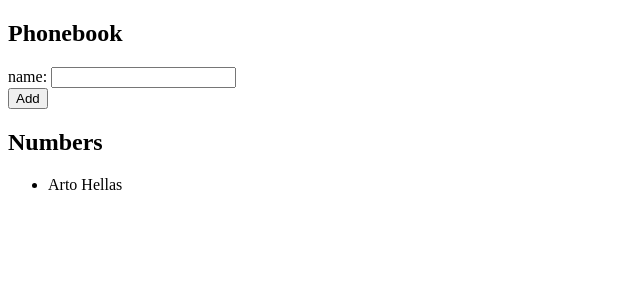
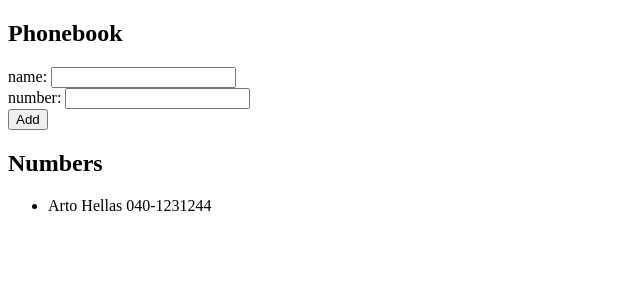
Before and after one commit to oliverhertzberg/Osa2, a React (Create React App) app: page / in a window 1280 px wide. Shown: the top 300 px of the page, without its empty margins (0-640 px from the left). Built offline with nearby package versions, Linux system fonts and the light colour scheme.

Commit message:
tehtävä2.8

```diff
--- a/src/App.js
+++ b/src/App.js
@@ -3,43 +3,58 @@ import {useState} from 'react'
 const App = () => {
   const [persons, setPersons] = useState([{
     name: 'Arto Hellas',
+    number: '040-1231244'
   }])
   const [newName, setNewName] = useState('')
+  const [newNum, setNewNum] = useState('')
 
   const handleNameChange = (e) => {
     console.log(e.target.value)
     setNewName(e.target.value)
   }
+  const handleNumChange = (e) => {
+    console.log(e.target.value)
+    setNewNum(e.target.value)
+  }
 
-  const addName = (e) => {
-    console.log('button clicked')
+  const addPerson = (e) => {
     e.preventDefault()
     const nameCheck = persons.map(person => person.name);
-      return nameCheck.includes(newName)
-        ? alert(`The name "${newName}" is already in use, please type in another name.`)
-        : (
-          setPersons(persons.concat({
-            name: newName,
-          })),
-          setNewName('')
-        )
+    const numCheck = persons.map(person => person.number);
+
+    if (nameCheck.includes(newName)) {
+      alert(`The name "${newName}" is already in use, please type in another name.`)
+    } else if (numCheck.includes(newNum)) {
+      alert(`The number "${newNum}" is already in use, please type in another one.`)
+    } else {
+      setPersons(persons.concat({
+        name: newName,
+        number: newNum,
+      }))
+      setNewName('')
+      setNewNum('')
+    }
+
   }
 
 
   return (
     <div>
       <h2>Phonebook</h2>
-      <form onSubmit={addName}>
+      <form onSubmit={addPerson}>
         <div>
           name: <input value={newName} onChange={handleNameChange} />
         </div>
         <div>
-          <button type='submit' onClick={addName}>Add</button>
+          number: <input value={newNum} onChange={handleNumChange} />
+        </div>
+        <div>
+          <button type='submit' onClick={addPerson}>Add</button>
         </div>
       </form>
       <h2>Numbers</h2>
       <ul>
-        {persons.map(person => <li key={person.name}>{person.name}</li>)}
+        {persons.map(person => <li key={person.name}>{person.name} {person.number}</li>)}
       </ul>
     </div>
   )
```
